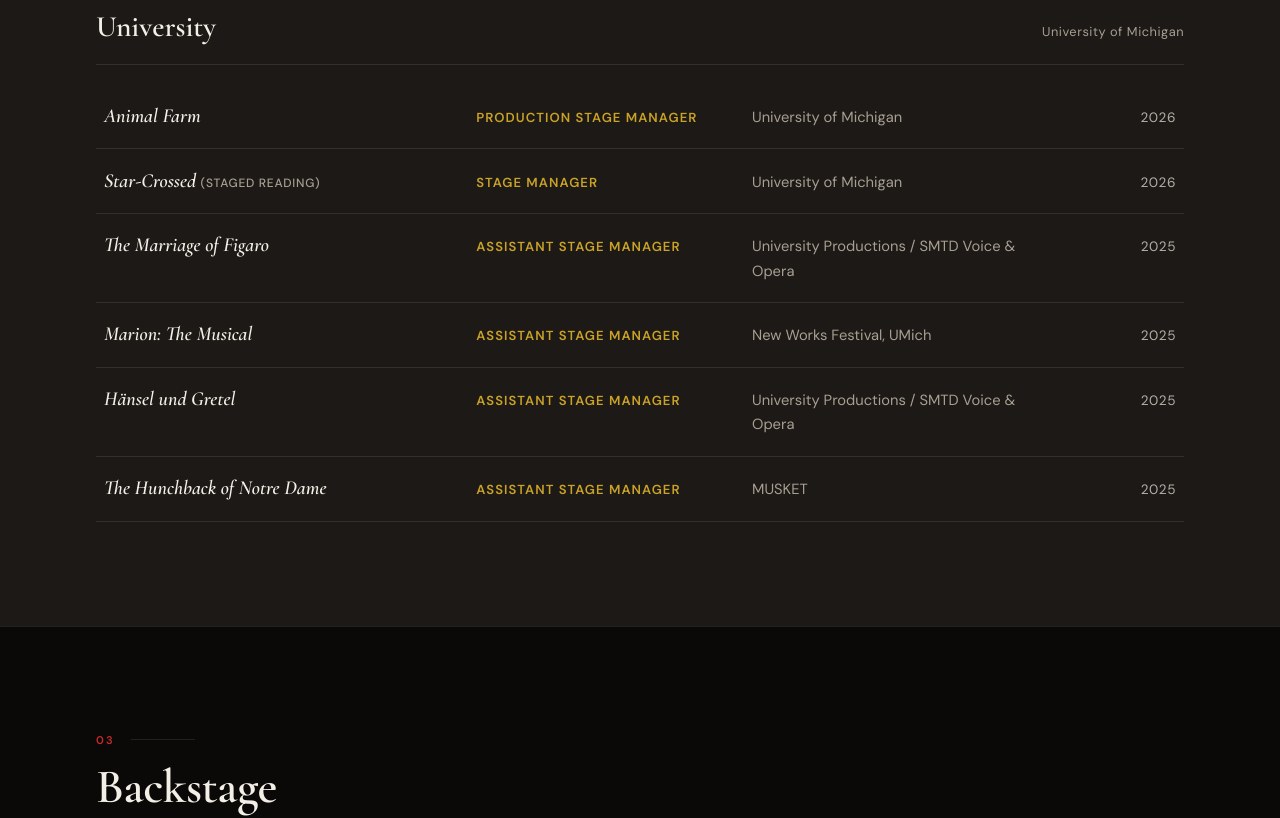
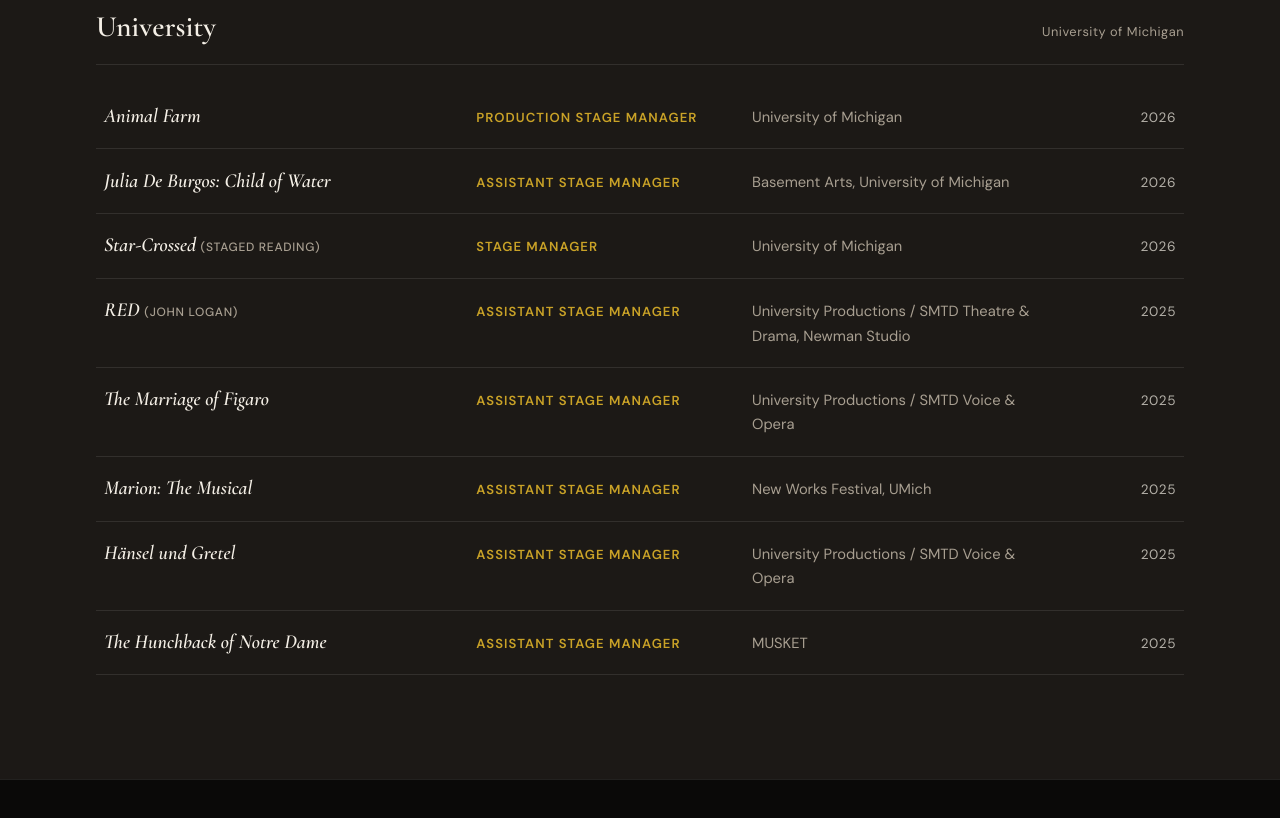
Before and after one commit to chisurf1/ella-roch-production, a plain HTML site: page index.html in a window 1280 px wide. Shown: the part 3429-4247 px from the top of the page. Drawn offline with nearby package versions, Linux system fonts and the light colour scheme.

Commit message:
Show Julia De Burgos and RED ASM credits on University list

```diff
--- a/index.html
+++ b/index.html
@@ -1211,31 +1211,43 @@
               <span class="credit-co">University of Michigan</span>
               <span class="credit-year">2026</span>
             </li>
-<li class="credit-item">
+            <li class="credit-item">
+              <span class="credit-show">Julia De Burgos: Child of Water</span>
+              <span class="credit-role">Assistant Stage Manager</span>
+              <span class="credit-co">Basement Arts, University of Michigan</span>
+              <span class="credit-year">2026</span>
+            </li>
+            <li class="credit-item">
               <span class="credit-show">Star-Crossed <span style="font-style:normal;font-family:var(--font-body);font-size:0.75rem;font-weight:500;letter-spacing:0.06em;color:var(--muted);text-transform:uppercase;">(staged reading)</span></span>
               <span class="credit-role">Stage Manager</span>
               <span class="credit-co">University of Michigan</span>
               <span class="credit-year">2026</span>
             </li>
-<li class="credit-item">
+            <li class="credit-item">
+              <span class="credit-show">RED <span style="font-style:normal;font-family:var(--font-body);font-size:0.75rem;font-weight:500;letter-spacing:0.06em;color:var(--muted);text-transform:uppercase;">(John Logan)</span></span>
+              <span class="credit-role">Assistant Stage Manager</span>
+              <span class="credit-co">University Productions / SMTD Theatre &amp; Drama, Newman Studio</span>
+              <span class="credit-year">2025</span>
+            </li>
+            <li class="credit-item">
               <span class="credit-show">The Marriage of Figaro</span>
               <span class="credit-role">Assistant Stage Manager</span>
               <span class="credit-co">University Productions / SMTD Voice &amp; Opera</span>
               <span class="credit-year">2025</span>
             </li>
-<li class="credit-item">
+            <li class="credit-item">
               <span class="credit-show">Marion: The Musical</span>
               <span class="credit-role">Assistant Stage Manager</span>
               <span class="credit-co">New Works Festival, UMich</span>
               <span class="credit-year">2025</span>
             </li>
-<li class="credit-item">
+            <li class="credit-item">
               <span class="credit-show">Hänsel und Gretel</span>
               <span class="credit-role">Assistant Stage Manager</span>
               <span class="credit-co">University Productions / SMTD Voice &amp; Opera</span>
               <span class="credit-year">2025</span>
             </li>
-<li class="credit-item">
+            <li class="credit-item">
               <span class="credit-show">The Hunchback of Notre Dame</span>
               <span class="credit-role">Assistant Stage Manager</span>
               <span class="credit-co">MUSKET</span>
```
Also changed, not shown: 2 other files.
